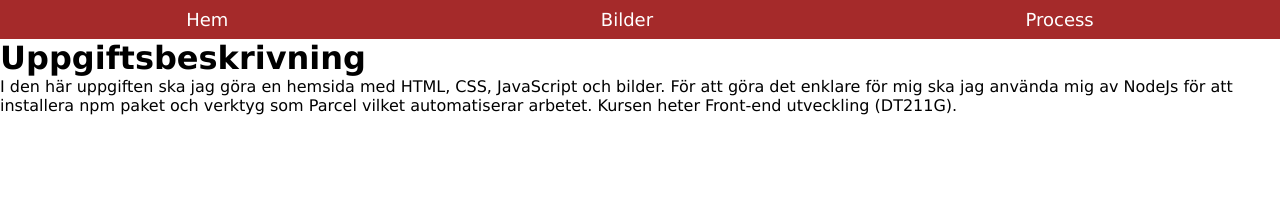
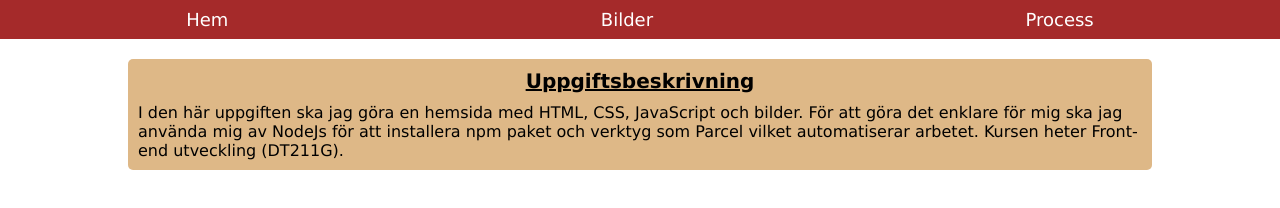
Before and after one commit to HarisSabanovic/Moment1-new, a website built with Parcel: page src/index.html in a window 1280 px wide. Built offline with nearby package versions, Linux system fonts and the light colour scheme.

Commit message:
stylade innehållet av sidan

```diff
--- a/src/style.css
+++ b/src/style.css
@@ -24,6 +24,23 @@
 }
 
 .nav-menu li:hover {
-    background-color: red;
+    background-color: burlywood;
     cursor: pointer;
+    color:black;
 }
+
+.task-container {
+    width: 80%;
+    margin-inline: auto;
+    background-color: burlywood;
+    padding: 10px;
+    margin-top: 20px;
+    border-radius: 5px;
+}
+
+.task-container h1 {
+    font-size: 20px;
+    text-align: center;
+    text-decoration: underline;
+    margin-bottom: 10px;
+}
```
